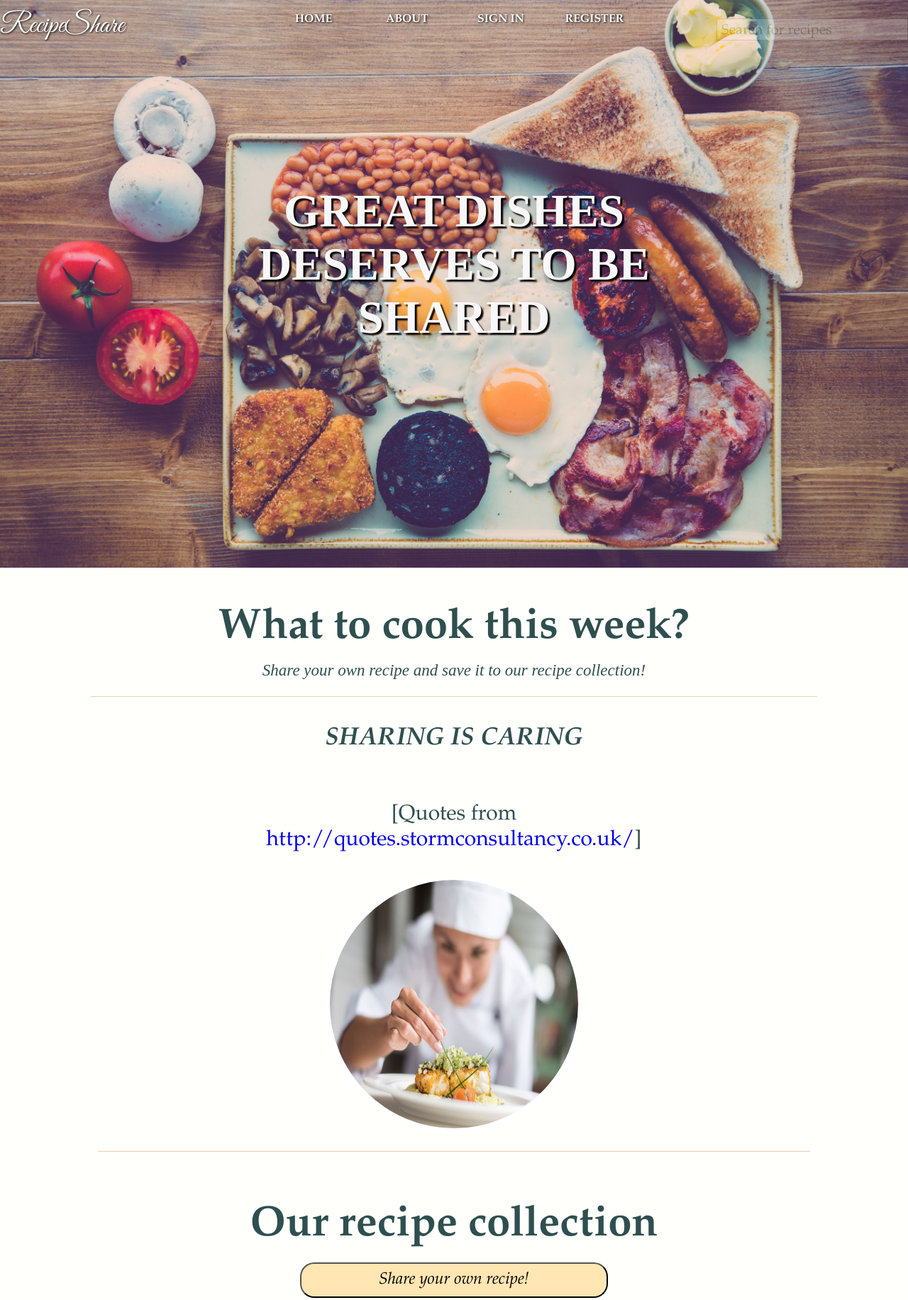
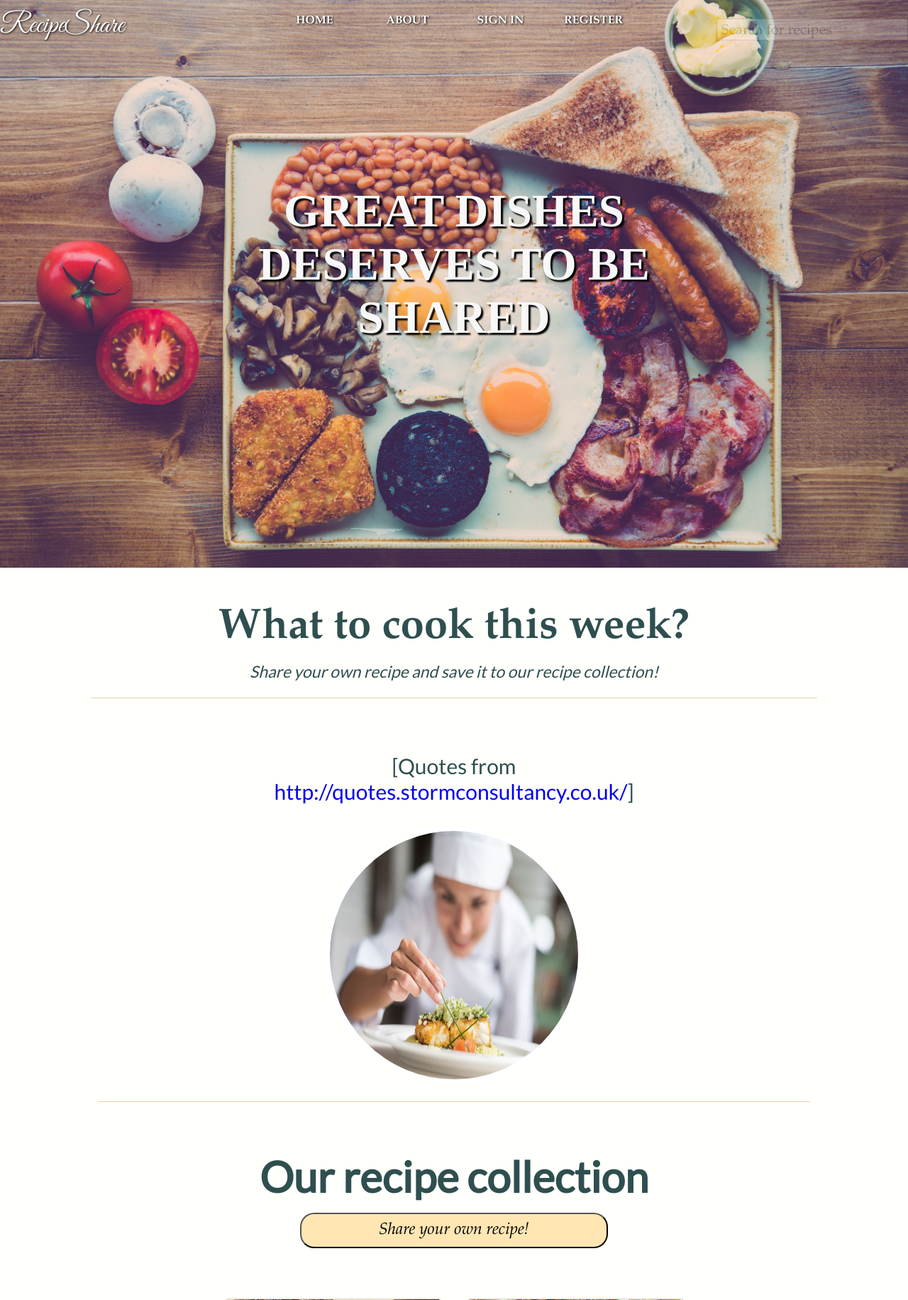
Before and after one commit to rumeleazar/FlaskSampleProject, a Flask app: page / in a window 1280 px wide. Shown: the top 1832 px of the page at 71% size. Run offline with Flask 2, Linux system fonts and the light colour scheme; data comes from the database, SQL or seed files in the repository; both versions use the stored data as it was after the commit; some web fonts are replaced.

Commit message:
Fixed some fonts problem, Added Lato font

```diff
--- a/static/scripts.js
+++ b/static/scripts.js
@@ -274,7 +274,7 @@ window.addEventListener('scroll', scrollAnimation2);
 			var author = document.querySelector('.author');
 
 			quote.innerHTML = quotes.quote;
-			author.innerHTML = '-' + quotes.author;
+			author.innerHTML = quotes.author;
 
 			//jQuery for Fade in and Fade out of random quotes
 			setTimeout(function() {
--- a/static/style.css
+++ b/static/style.css
@@ -25,6 +25,7 @@ body	{
 	padding: 0;
 	overflow: auto;
 	font-size:100%;
+	font-family: Lato;
 }
 
 footer 	{
@@ -61,6 +62,10 @@ footer p {
 	src: url("../static/fonts/Poiret.ttf");
 	font-family: Poiret;
 }
+@font-face {
+	src: url("../static/fonts/Lato-Regular.ttf");
+	font-family: Lato;
+}
 
 
 
@@ -197,7 +202,7 @@ img {
 }
 
 .introdescription h1 {
-	font-family: 'Palatino Linotype', 'Book Antiqua', Palatino, serif;
+	font-family: Lato;
 	font-size:35px;
 	height: auto;
 	padding: 0;
@@ -205,18 +210,18 @@ img {
 }
 
 .introdescription p {
-	font-family: 'Palatino Linotype', 'Book Antiqua', Palatino, serif;
+	font-family: Lato;
 	font-size:30px;
 	height: auto;
 	padding: 0;
 }
 
 .introdescription h5 {
-	font: 40px/0.8 'Great Vibes', Helvetica, sans-serif;
+	font-family: GreatVibes;
 	font-size:40px;
 	height: auto;
 	padding: 0;
-  	padding-left: 60%;
+
 }
 
 .introimage {
@@ -253,7 +258,7 @@ img {
 }
 
 .row h1 {
-	font-family: 'Palatino Linotype', 'Book Antiqua', Palatino, serif;
+	font-family: Lato;
 	font-size: 60px;
 
 }
@@ -630,13 +635,14 @@ nav ul li ul li {
 	height: 100%;
 	padding-top: 50px;
 	color: white;
-	font-family: 'Palatino Linotype', 'Book Antiqua', Palatino, serif;
+
 
 }
 
 
 .registerform input::placeholder {
  	color:white;
+
 
 }
 
@@ -682,18 +688,18 @@ nav ul li ul li {
 	outline: none;
 	font-size: 15px;
 	color: white;
-	font-family: 'Palatino Linotype', 'Book Antiqua', Palatino, serif;
+
 }
 
 .logincontainer label {
-	font-family: 'Palatino Linotype', 'Book Antiqua', Palatino, serif;
+
 	float;left:
 	margin:0;
 	padding: 0;
 }
 
 .logincontainer p {
-	font-family: 'Palatino Linotype', 'Book Antiqua', Palatino, serif;
+
 	margin:auto;
 	position: relative;
 	font-size: 15px;
@@ -721,7 +727,6 @@ nav ul li ul li {
 	position: relative;
 	margin:auto;
 	height: 100%;
-	font-family: 'Palatino Linotype', 'Book Antiqua', Palatino, serif;
 
 }
 
@@ -791,7 +796,7 @@ nav ul li ul li {
 	border: none;
 	outline: none;
 	background-color:#FF7F50;
-	font-family: 'Palatino Linotype', 'Book Antiqua', Palatino, serif;
+
 
 
 }
@@ -805,7 +810,7 @@ nav ul li ul li {
 	border: none;
 	outline: none;
 	background-color: grey;
-	font-family: 'Palatino Linotype', 'Book Antiqua', Palatino, serif;
+
 
 }
 
@@ -896,8 +901,6 @@ nav ul li ul li {
 	transition: 1.6s all ease-in-out;
 
 
-
-
 }
 .links li {
 	list-style: none;
--- a/templates/index.html
+++ b/templates/index.html
@@ -29,7 +29,6 @@
 
 	<div id = 'introduction'>
 		<div class = 'introdescription'>
-			<h1> SHARING IS CARING </h1>
 			<p class = 'quote'></p>
 			<h5 class = 'author'></h5>
 			<p>[Quotes from <a href = http://quotes.stormconsultancy.co.uk/>http://quotes.stormconsultancy.co.uk/</a>]</p>
```
Also changed, not shown: database.db, static/fonts/Lato-Regular.ttf (added).
